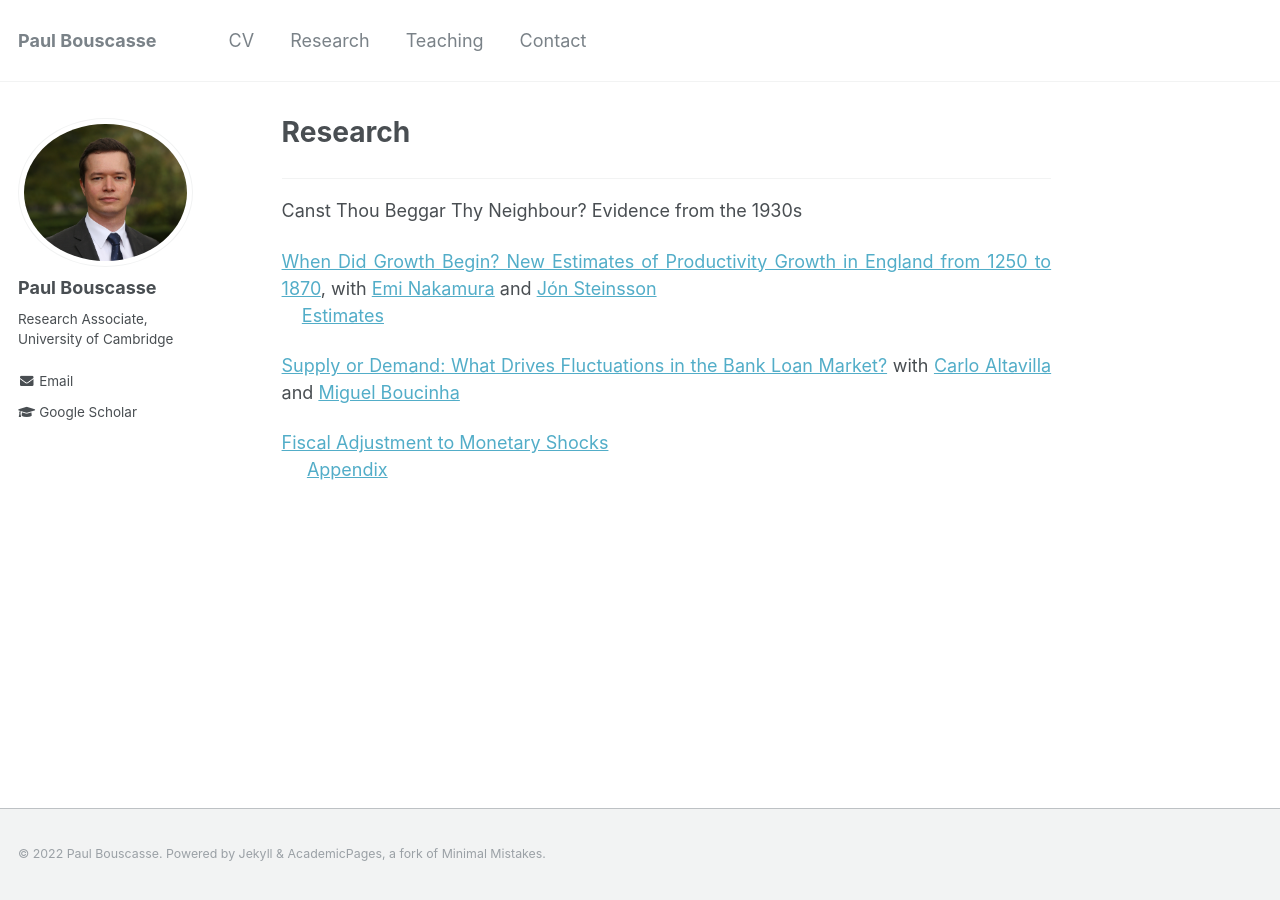
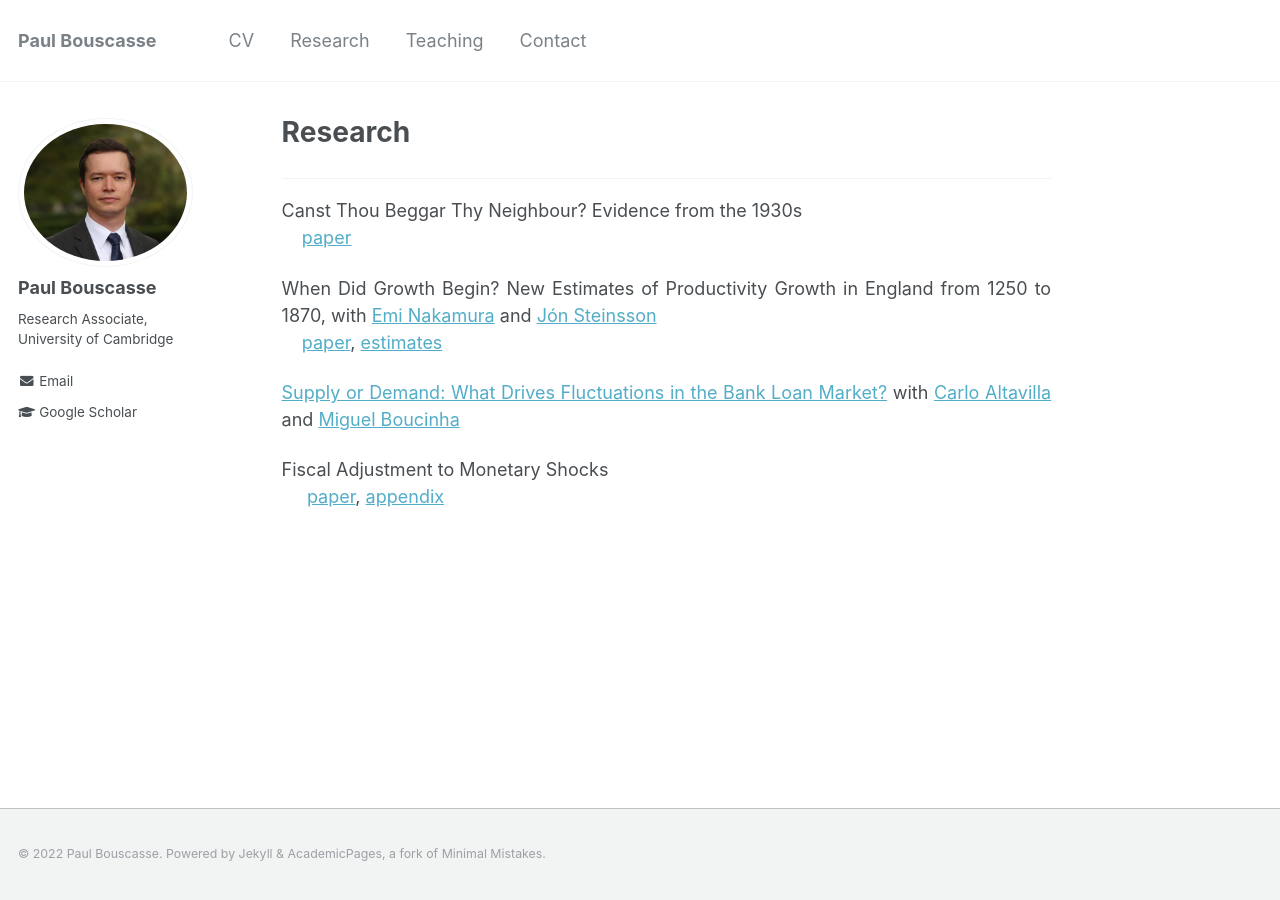
Before and after one commit to paul-bouscasse/paul-bouscasse.github.io, a Jekyll site: the page built from _pages/research.md, in a window 1280 px wide. Built offline with Jekyll 4.4.1, drawn with Linux system fonts in a browser that asks for light colours.

Commit message:
Update research.md

```diff
--- a/_pages/research.md
+++ b/_pages/research.md
@@ -7,15 +7,13 @@ author_profile: true
 ---
 
 <p style='text-align: justify;'>
+Canst Thou Beggar Thy Neighbour? Evidence from the 1930s<br>
+&nbsp;&nbsp;&nbsp;&nbsp;<a href='https://paul-bouscasse.github.io/files/bouscasse_jmp.pdf'>paper</a></p>
 
-Canst Thou Beggar Thy Neighbour? Evidence from the 1930s
-
-<a href='https://paul-bouscasse.github.io/files/bouscasse_jmp.pdf'></a></p>
-
-<p style='text-align: justify;'><a href='https://paul-bouscasse.github.io/files/bns_malthus.pdf'>When Did Growth Begin? New Estimates of Productivity Growth in England from 1250 to 1870</a>, with <a href='https://eml.berkeley.edu/~enakamura'>Emi Nakamura</a> and <a href='https://eml.berkeley.edu/~jsteinsson'>Jón Steinsson</a><br>
-&nbsp;&nbsp;&nbsp;&nbsp;<a href='https://paul-bouscasse.github.io/files/malthus_estimates.xlsx'>Estimates</a></p>
+<p style='text-align: justify;'>When Did Growth Begin? New Estimates of Productivity Growth in England from 1250 to 1870, with <a href='https://eml.berkeley.edu/~enakamura'>Emi Nakamura</a> and <a href='https://eml.berkeley.edu/~jsteinsson'>Jón Steinsson</a><br>
+&nbsp;&nbsp;&nbsp;&nbsp;<a href='https://paul-bouscasse.github.io/files/bns_malthus.pdf'>paper</a>, <a href='https://paul-bouscasse.github.io/files/malthus_estimates.xlsx'>estimates</a></p>
 
 <p style='text-align: justify;'><a href='https://paul-bouscasse.github.io/files/abb_supply_demand.pdf'>Supply or Demand: What Drives Fluctuations in the Bank Loan Market?</a> with <a href='https://sites.google.com/view/carlo-altavilla/home'>Carlo Altavilla</a> and <a href='https://www.ecb.europa.eu/pub/research/authors/profiles/miguel-boucinha.en.html'>Miguel Boucinha</a></p>
 
-<p style='text-align: justify;'><a href='https://paul-bouscasse.github.io/files/bouscasse_fiscal.pdf'>Fiscal Adjustment to Monetary Shocks</a><br>
-&nbsp;&nbsp;&nbsp;&nbsp; <a href='https://paul-bouscasse.github.io/files/bouscasse_fiscal_appendix.pdf'>Appendix</a></p>
+<p style='text-align: justify;'>Fiscal Adjustment to Monetary Shocks<br>
+&nbsp;&nbsp;&nbsp;&nbsp; <a href='https://paul-bouscasse.github.io/files/bouscasse_fiscal.pdf'>paper</a>, <a href='https://paul-bouscasse.github.io/files/bouscasse_fiscal_appendix.pdf'>appendix</a></p>
```
